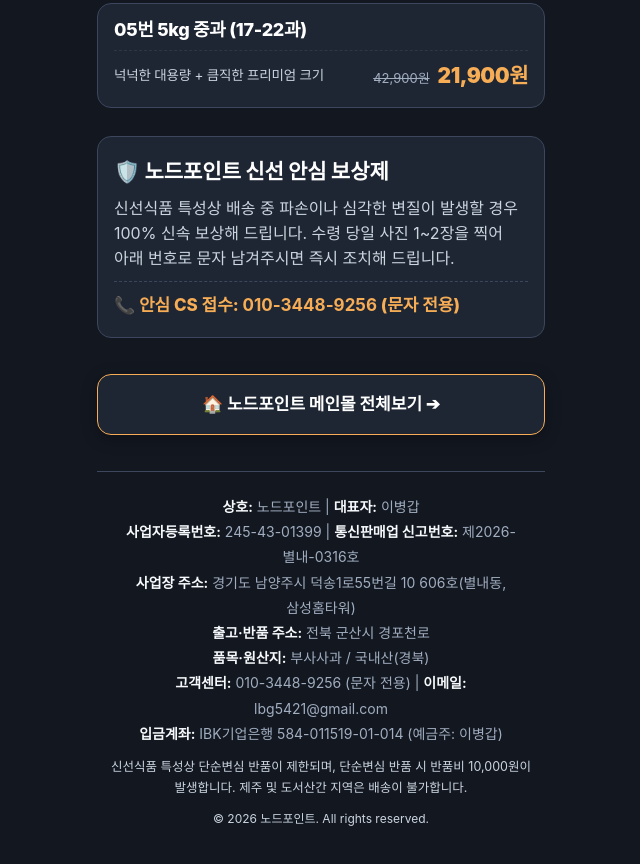
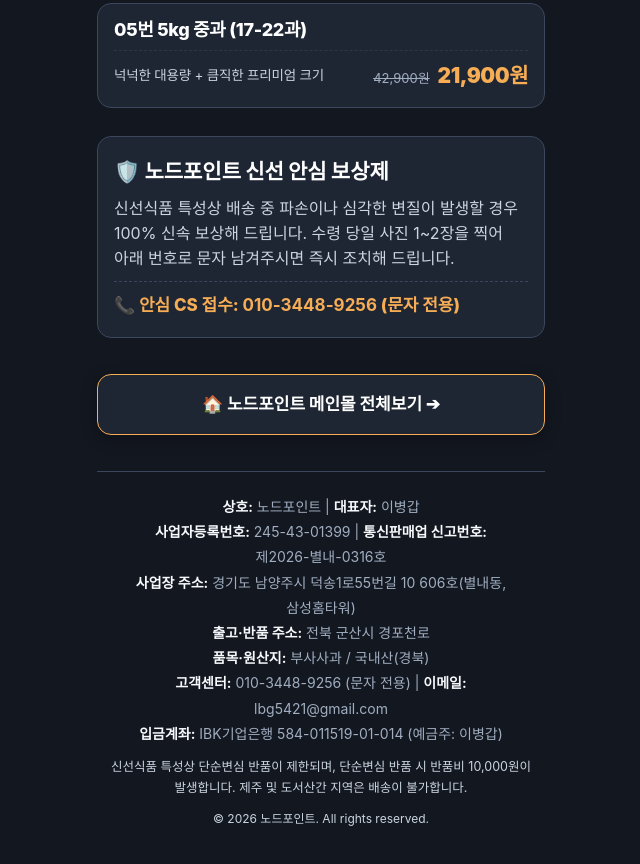
Before and after one commit to node-point/node-point.github.io, a plain HTML site: page apple.html in a window 1280 px wide. Shown: the part 2562-3426 px from the top of the page, without its empty margins (319-959 px from the left). Drawn offline with Linux system fonts and the light colour scheme; a web font is replaced by a local one.

Commit message:
style(mall): 통신판매업 신고번호 줄바꿈 방지

```diff
--- a/apple.html
+++ b/apple.html
@@ -1082,7 +1082,7 @@
 
     <footer class="site-footer">
       <p><strong>상호:</strong> 노드포인트 | <strong>대표자:</strong> 이병갑</p>
-      <p><strong>사업자등록번호:</strong> 245-43-01399 | <strong>통신판매업 신고번호:</strong> 제2026-별내-0316호</p>
+      <p><strong>사업자등록번호:</strong> 245-43-01399 | <strong>통신판매업 신고번호:</strong> <span style="white-space:nowrap;">제2026-별내-0316호</span></p>
       <p><strong>사업장 주소:</strong> 경기도 남양주시 덕송1로55번길 10 606호(별내동, 삼성홈타워)</p>
       <p><strong>출고·반품 주소:</strong> 전북 군산시 경포천로</p>
       <p><strong>품목·원산지:</strong> 부사사과 / 국내산(경북)</p>
```
Also changed, not shown: apple/index.html (+1 -1 lines), cucumber/index.html (+1 -1 lines), gwamegi.html (+1 -1 lines), gwamegi/index.html (+1 -1 lines), index.html (+1 -1 lines), mandarin/index.html (+1 -1 lines), mango/index.html (+1 -1 lines), octopus/index.html (+1 -1 lines), oyster/index.html (+1 -1 lines), persimmon/index.html (+1 -1 lines), scallop/index.html (+1 -1 lines).
